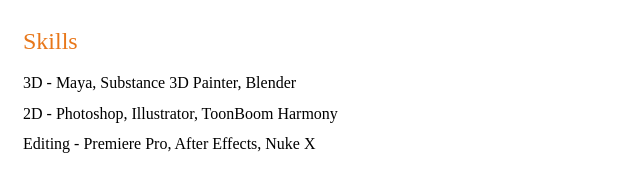
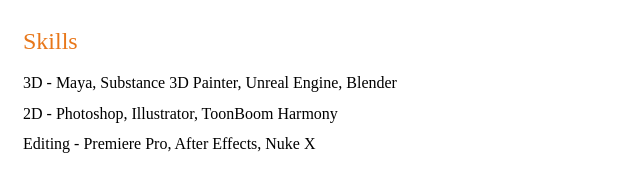
Before and after one commit to NakyoungYoo/page, a plain HTML site: page about.html in a window 1280 px wide. Shown: the part 497-691 px from the top of the page, 287-927 px from the left. Drawn offline with Linux system fonts and the light colour scheme; a web font is replaced by a local one.

Commit message:
Add files via upload

```diff
--- a/about.html
+++ b/about.html
@@ -45,7 +45,7 @@
 
         <section class="skills-section">
             <h2>Skills</h2>
-            <p>3D - Maya, Substance 3D Painter, Blender</p>
+            <p>3D - Maya, Substance 3D Painter, Unreal Engine, Blender</p>
             <p>2D - Photoshop, Illustrator, ToonBoom Harmony</p>
             <p>Editing - Premiere Pro, After Effects, Nuke X</p>
         </section>
```
